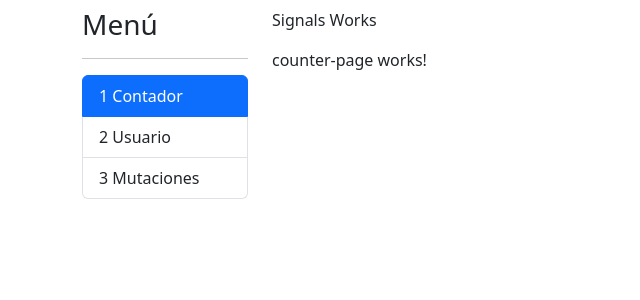
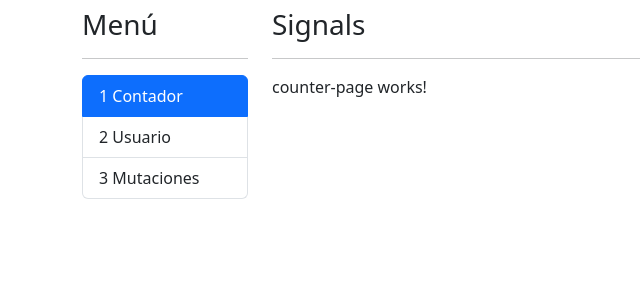
Before and after one commit to mapcsasystem/angular17-directivas-signals, an Angular app: page /signals/counter in a window 1280 px wide. Shown: the top 300 px of the page, without its empty margins (0-640 px from the left). Built offline with nearby package versions, Linux system fonts and the light colour scheme.

Commit message:
correct name signals

```diff
--- a/src/app/signals/signals.component.html
+++ b/src/app/signals/signals.component.html
@@ -5,7 +5,8 @@
         <side-menu />
     </div>
     <div class="col-10">
-        <p>Signals Works</p>
+        <h3>Signals</h3>
+        <hr>
         <router-outlet />
     </div>
 </div>
```
